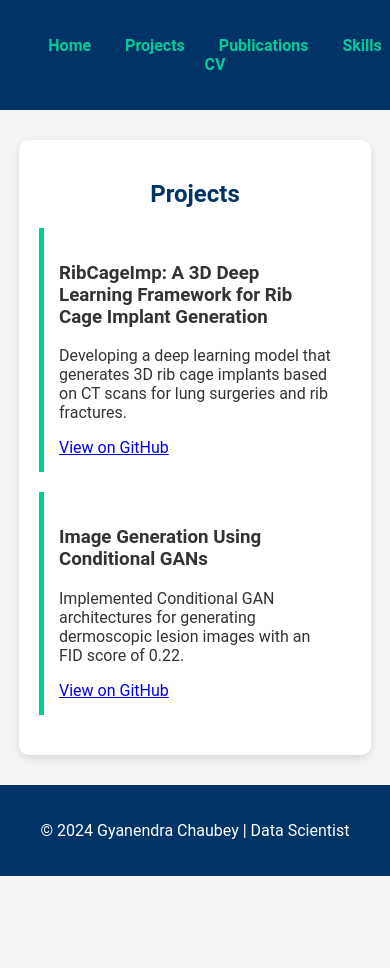
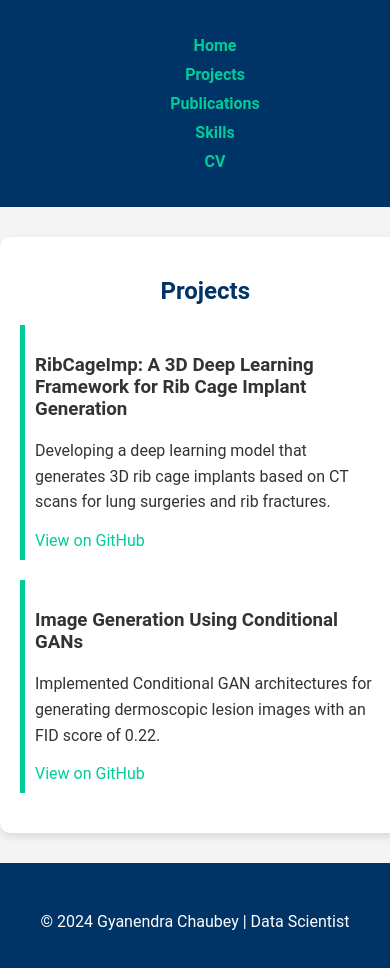
Before and after one commit to GyanendraChaubey/portfolio, a plain HTML site: page projects.html in a window 390 px wide. Shown: the top 968 px of the page. Before the commit the page ends 876 px from the top, so only its background shows below. Drawn offline with Linux system fonts and the light colour scheme.

Commit message:
Add files via upload

```diff
--- a/styles.css
+++ b/styles.css
@@ -65,3 +65,75 @@ footer {
     color: white;
     margin-top: 30px;
 }
+
+/* Responsive Design Enhancements */
+@media (max-width: 768px) {
+    header nav ul li {
+        display: block;
+        margin: 10px 0;
+    }
+
+    section {
+        width: 95%;
+    }
+
+    .project-card, .publication-card {
+        padding: 10px;
+    }
+}
+
+/* Button Styles */
+.button {
+    background-color: #00cc99;
+    color: white;
+    padding: 10px 20px;
+    border: none;
+    border-radius: 5px;
+    cursor: pointer;
+    transition: background-color 0.3s;
+}
+
+.button:hover {
+    background-color: #009977;
+}
+
+/* Card Hover Effect */
+.project-card:hover, .publication-card:hover {
+    box-shadow: 0 8px 16px rgba(0, 0, 0, 0.2);
+    transform: translateY(-2px);
+    transition: all 0.3s ease;
+}
+
+/* Consistent Font Sizing */
+h1, h2, h3 {
+    font-weight: bold;
+}
+
+h1 {
+    font-size: 2em;
+}
+
+h2 {
+    font-size: 1.5em;
+}
+
+p {
+    font-size: 1em;
+    line-height: 1.6;
+}
+
+/* Link Styles */
+a {
+    color: #00cc99;
+    text-decoration: none;
+    transition: color 0.3s;
+}
+
+a:hover {
+    color: #009977;
+}
+
+/* Improved Footer */
+footer {
+    padding: 30px 20px;
+}
```
